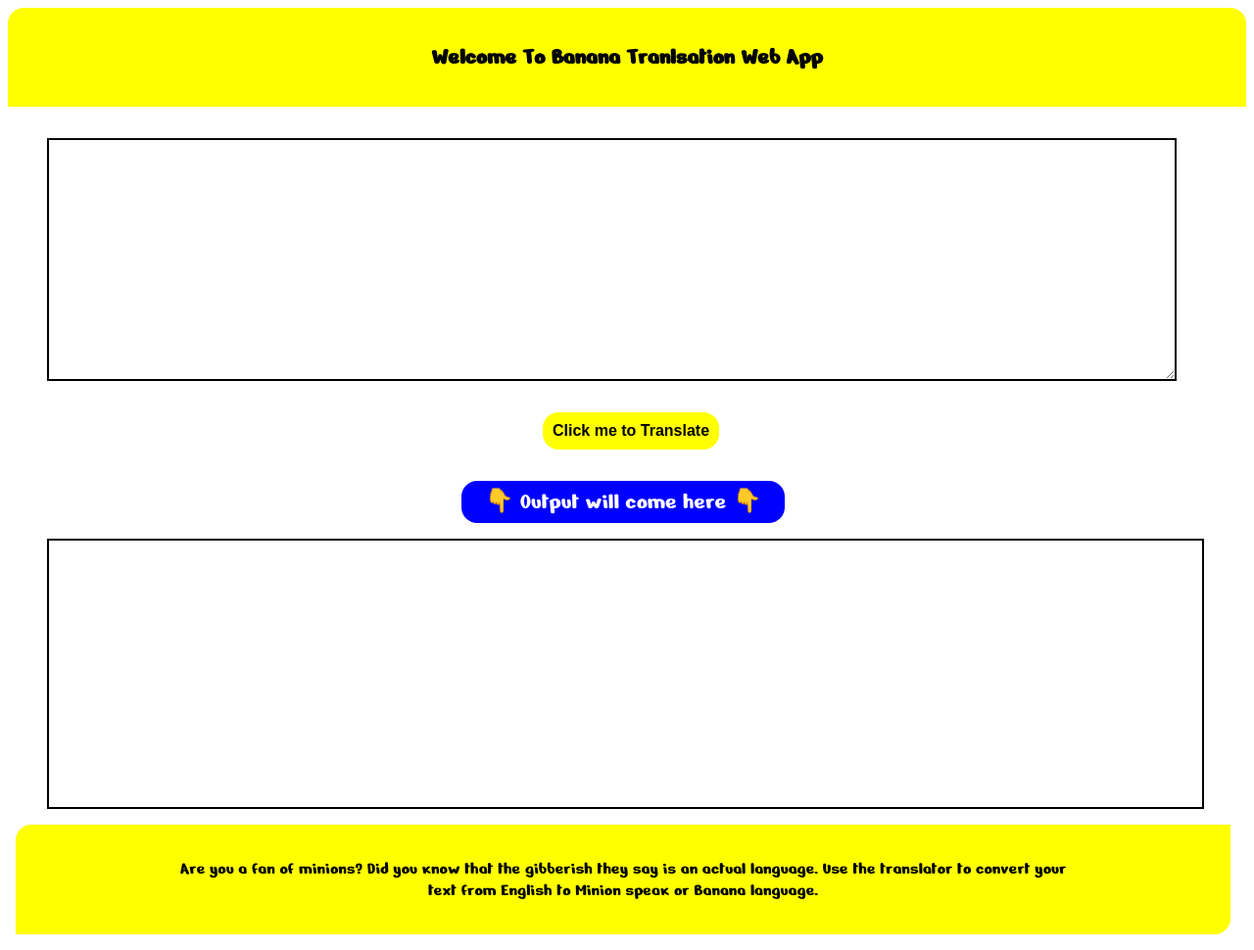
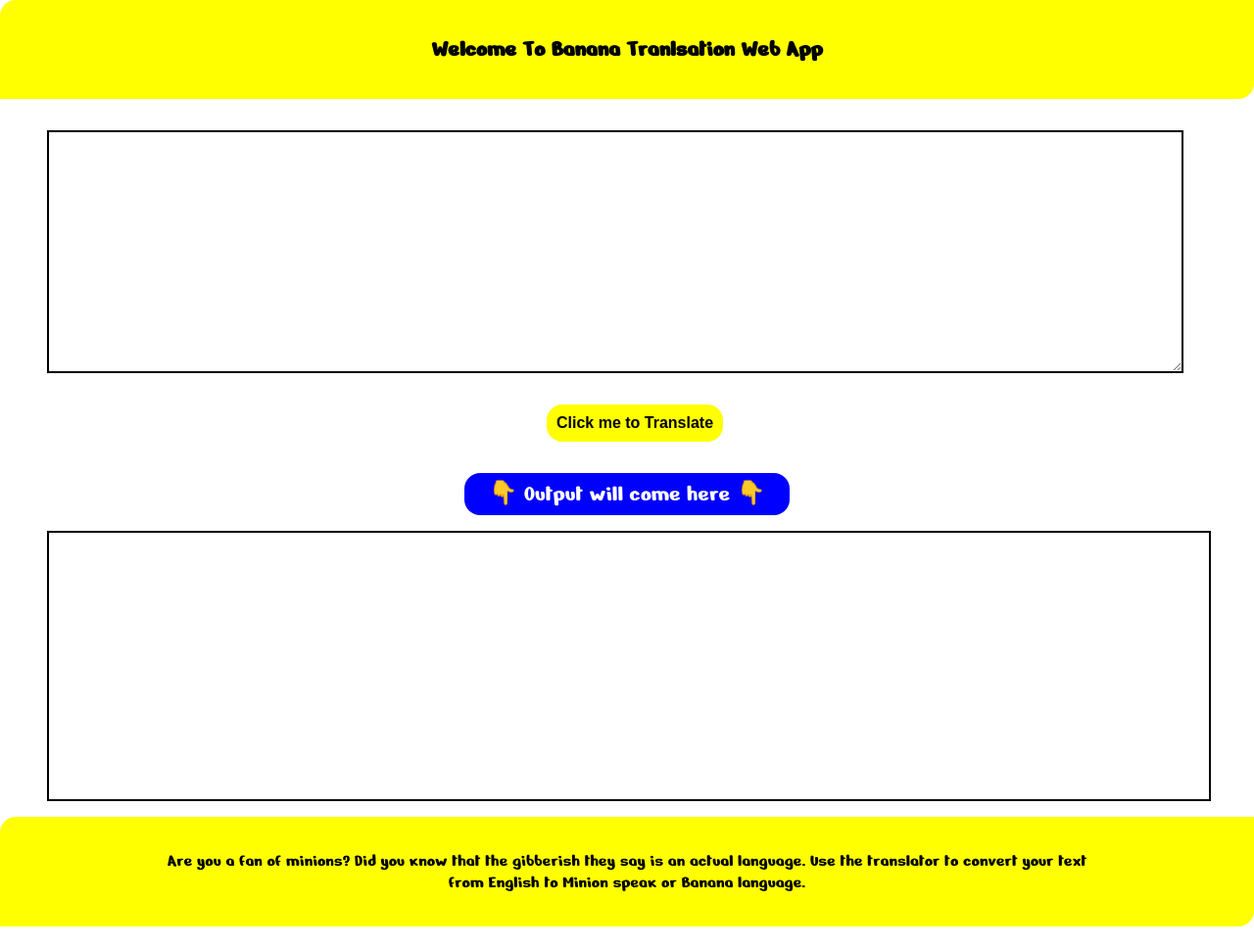
Before and after one commit to DivyanshTamrakar/neogcamp-banana-speak, a plain HTML site: page index.html in a window 1280 px wide. Shown: the whole page at 98% size. After the commit the page ends 946 px from the top, so only its background shows below. Drawn offline with Linux system fonts and the light colour scheme.

Commit message:
style: change body style

```diff
--- a/styles.css
+++ b/styles.css
@@ -2,6 +2,7 @@
 
 body {
     margin-inline-start: 0rem;
+    margin: 0rem;
     font-family: 'Nerko One', cursive;
 }
 
@@ -9,8 +10,8 @@ body {
     background-color: yellow;
     padding: 1rem 1rem 1rem 1rem;
     text-align: center;
-    border-radius: 1rem 1rem 0rem 0rem;
-    margin-left: 0.5rem;
+    border-radius: 1rem 0rem 1rem 0rem;
+
 }
 
 textarea {
@@ -75,7 +76,7 @@ textarea {
     font-size: large;
     background-color: yellow;
     padding: 1rem 10rem 1rem 10rem;
-    margin: 1rem 1rem 1rem 1rem;
+    margin: 0rem 0rem 0rem 0rem;
     border-radius: 1rem 0rem 1rem 0rem;
 }
 
```
